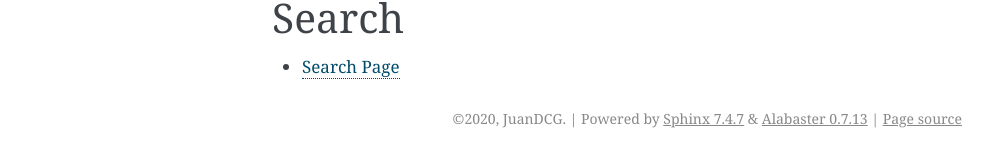
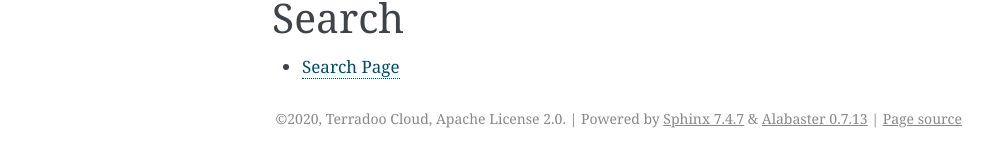
Before and after one commit to TerradooCloud/Terradoo-Cloud-Documentation, a Sphinx documentation site: the page built from source/index.rst, in a window 1280 px wide. Shown: the part 1505-1660 px from the top of the page, without its empty margins (148-1141 px from the left). Built offline with Sphinx 7.4.7, drawn with Linux system fonts in a browser that asks for light colours.

Commit message:
License title

```diff
--- a/source/conf.py
+++ b/source/conf.py
@@ -18,7 +18,7 @@
 # -- Project information -----------------------------------------------------
 
 project = 'Terradoo Cloud'
-copyright = '2020, JuanDCG'
+copyright = '2020, Terradoo Cloud, Apache License 2.0'
 author = 'JuanDCG'
 license = 'Apache License 2.0'
 
```
